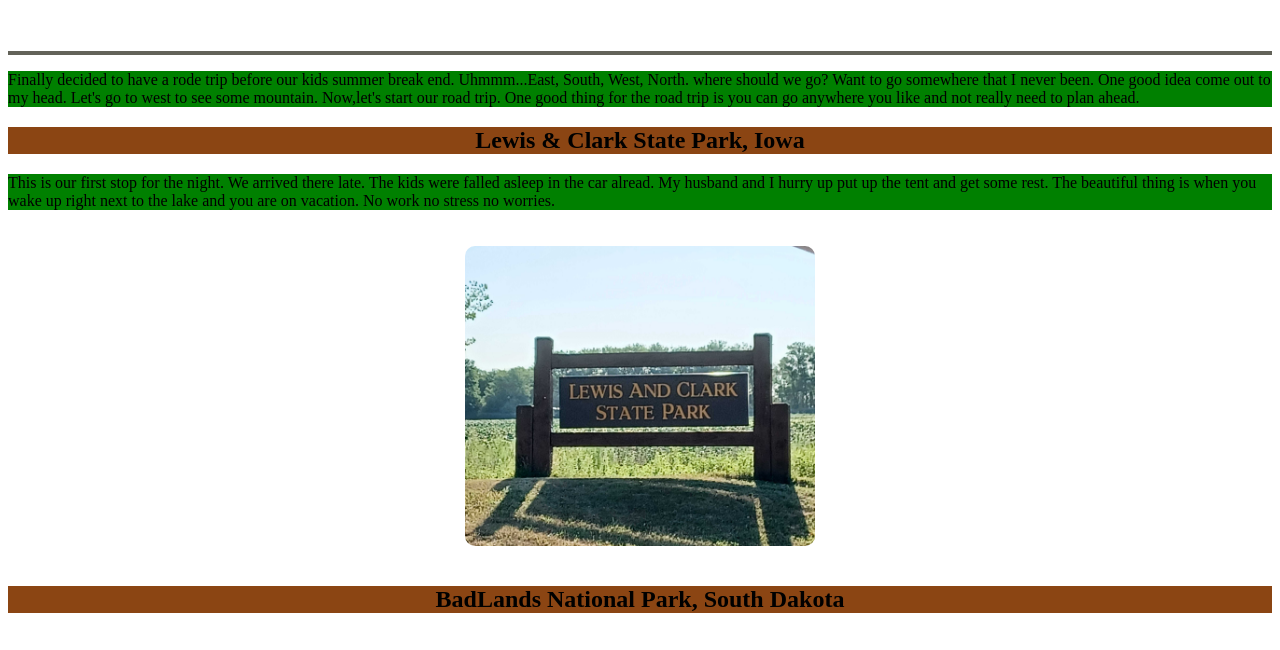
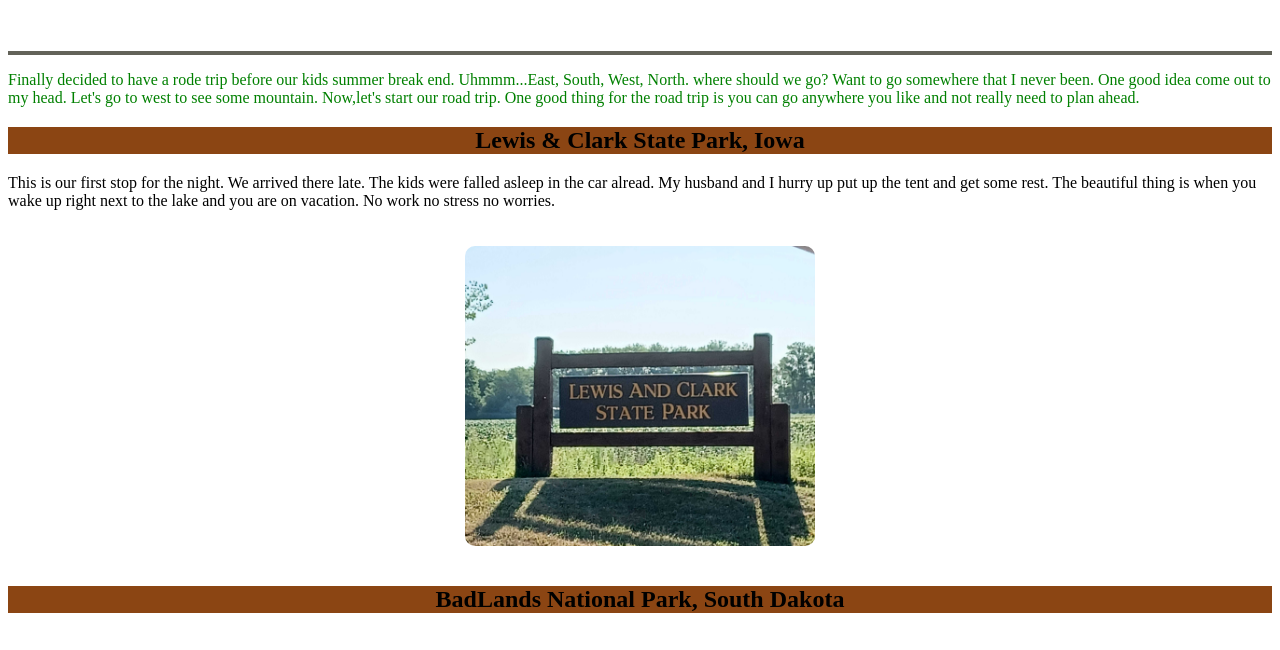
Before and after one commit to STL-LC101-Sept-22/js-assignment-4-html-me-something-happylive2006, a website: page index.html in a window 1280 px wide. Shown: the part 101-751 px from the top of the page. Drawn offline with Linux system fonts and the light colour scheme; grey boxes are pictures that could not be loaded.

Commit message:
last update

```diff
--- a/index.html
+++ b/index.html
@@ -12,7 +12,7 @@
          <h1>Family Trip To The West 2022 </h1>
       </header >
       <main>
-         <p id="testP" class ="funParagraph">Finally decided to have a rode trip before our kids summer break end.
+         <p id="testP" class ="fun-Paragraph">Finally decided to have a rode trip before our kids summer break end.
             Uhmmm...East, South, West, North. where should we go?
             Want to go somewhere that I never been. One good idea come out to my head. Let's go to west to see some mountain.
             Now,let's start our road trip.
--- a/styles.css
+++ b/styles.css
@@ -16,14 +16,10 @@ body{
     text-align: center;
   }
 
-p {
-    background-color: green;
+  #testP{
+    color:green;
   }
-
-  #testP{
-
-  }
-  #funParagraph {
+  .fun-Paragraph {
     color:green;
   }
   .gallery {
```
